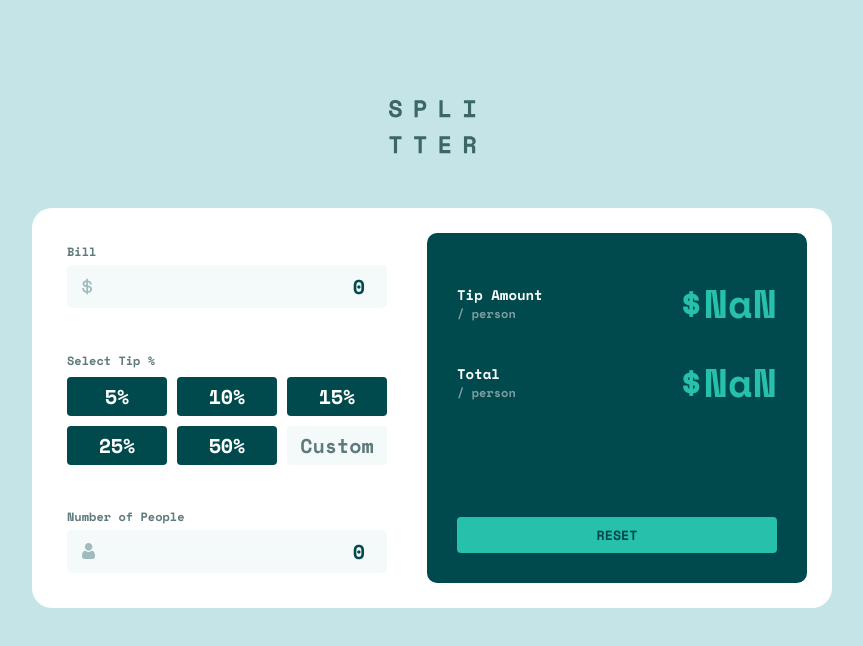
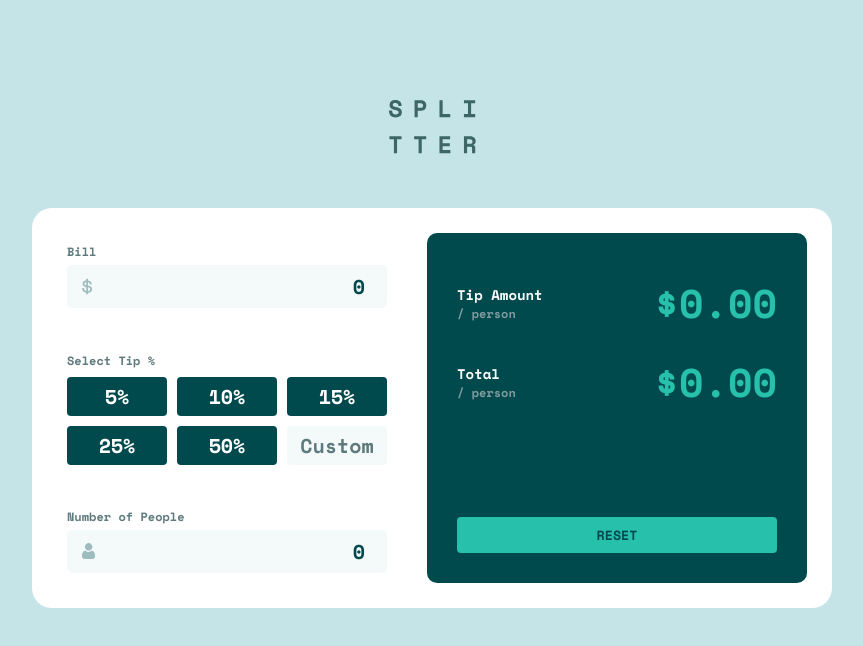
Before and after one commit to cloviswrodrigues/tip_calculator_app_main, a React (Create React App) app in the folder frontend/: page / in a window 1280 px wide. Shown: the top 646 px of the page, without its empty margins (208-1071 px from the left). Built offline with nearby package versions, Linux system fonts and the light colour scheme.

Commit message:
fixed calculation and validation cant be zero

```diff
--- a/frontend/src/Calculator.js
+++ b/frontend/src/Calculator.js
@@ -6,9 +6,10 @@ const Calculator = () => {
   const [tip, setTip] = React.useState(0);
   const [customTipActive, setCustomTipActive] = React.useState(false);
   const [person, setPerson] = React.useState(0);
-  const [tipAmountPerson, setTipAmountPerson] = React.useState(0.0);
-  const [totalPerson, setTotalPerson] = React.useState(0.0);
+  const [tipAmountPerson, setTipAmountPerson] = React.useState(0);
+  const [totalPerson, setTotalPerson] = React.useState(0);
   const refCustomTip = React.useRef();
+  const [cantBeZero, setCantBeZero] = React.useState(false);
 
   function selectTip(event) {
     let element = event.target;
@@ -22,17 +23,30 @@ const Calculator = () => {
     setCustomTipActive(true);
   }
 
+  function handleInputPerson(event) {
+    let value = Number(event.target.value);
+    setPerson(value);
+
+    if (value === 0) {
+      setCantBeZero(true);
+      return;
+    }
+    setCantBeZero(false);
+  }
+
   React.useEffect(() => {
-    let tipCalc = (bill * tip) / 100;
+    if (person > 0) {
+      let tipCalc = (bill * tip) / 100;
 
-    let totalPerson = (bill + tipCalc) / person;
-    totalPerson = totalPerson.toFixed(2);
+      let totalPerson = (bill + tipCalc) / person;
+      totalPerson = totalPerson;
 
-    let tipAmountPerson = tipCalc / person;
-    tipAmountPerson = tipAmountPerson.toFixed(2);
+      let tipAmountPerson = tipCalc / person;
+      tipAmountPerson = tipAmountPerson;
 
-    if (tipAmountPerson) setTipAmountPerson(tipAmountPerson);
-    if (totalPerson) setTotalPerson(totalPerson);
+      if (!isNaN(tipAmountPerson)) setTipAmountPerson(tipAmountPerson);
+      if (!isNaN(totalPerson)) setTotalPerson(totalPerson);
+    }
   }, [bill, tip, person]);
 
   return (
@@ -123,15 +137,16 @@ const Calculator = () => {
           <label htmlFor="person" className="type-1">
             Number of People
           </label>
-          <span className={style.error}>Can't be zero</span>
+          {cantBeZero && <span className={style.error}>Can't be zero</span>}
           <div className="input-person">
             <input
               type="number"
               name=""
               id="person"
               className="input"
+              placeholder="0"
               value={person}
-              onChange={(event) => setPerson(Number(event.target.value))}
+              onChange={handleInputPerson}
             />
           </div>
         </div>
@@ -143,14 +158,14 @@ const Calculator = () => {
               <p>Tip Amount</p>
               <span>/ person</span>
             </div>
-            <div className={style.value}>${tipAmountPerson}</div>
+            <div className={style.value}>${tipAmountPerson.toFixed(2)}</div>
           </div>
           <div className={style.row}>
             <div className={style.description}>
               <p>Total</p>
               <span>/ person</span>
             </div>
-            <div className={style.value}>${totalPerson}</div>
+            <div className={style.value}>${totalPerson.toFixed(2)}</div>
           </div>
         </div>
         <button>reset</button>
--- a/frontend/src/Calculator.module.css
+++ b/frontend/src/Calculator.module.css
@@ -61,7 +61,6 @@
 }
 
 .numberPerson .error {
-    display: none;
     float: right;
     font-family: var(--font-1);
     font-size: 1.2rem;
```
